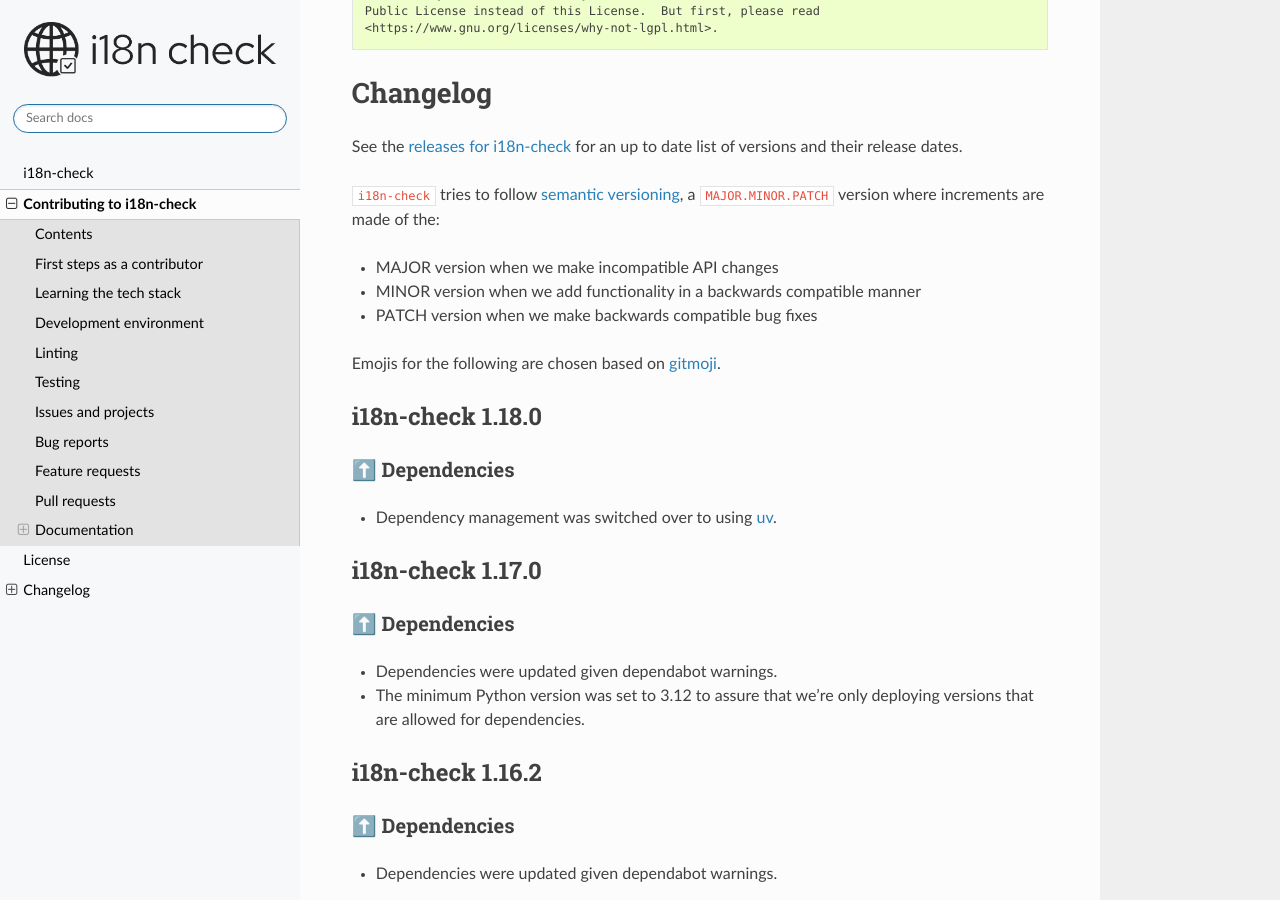
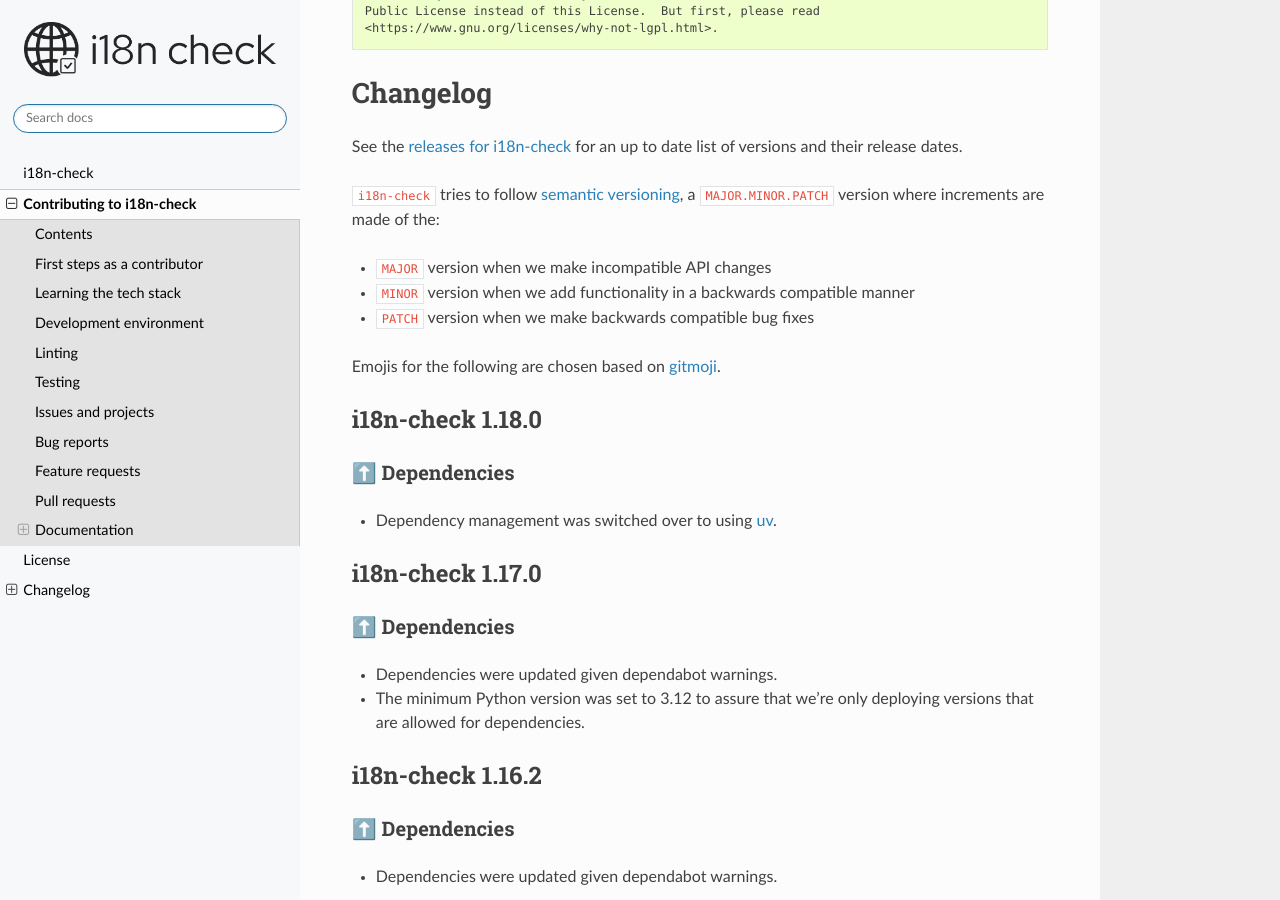
Before and after one commit to activist-org/i18n-check, a Sphinx documentation site: the page built from docs/source/notes.rst, in a window 1280 px wide and 900 px high, scrolled down 19078 px. Built offline with Sphinx 7.4.7 and the Read the Docs theme 3.1.0, drawn with Linux system fonts in a browser that asks for light colours; formulas are drawn with MathJax 3.

```diff
--- a/docs/source/_static/CHANGELOG.rst
+++ b/docs/source/_static/CHANGELOG.rst
@@ -9,9 +7,9 @@ See the `releases for i18n-check <https://github.com/activist-org/i18n-check/rel
 ``i18n-check`` tries to follow `semantic versioning <https://semver.org/>`_, a ``MAJOR.MINOR.PATCH`` version where increments are made of the:
 
 
-* MAJOR version when we make incompatible API changes
-* MINOR version when we add functionality in a backwards compatible manner
-* PATCH version when we make backwards compatible bug fixes
+* ``MAJOR`` version when we make incompatible API changes
+* ``MINOR`` version when we add functionality in a backwards compatible manner
+* ``PATCH`` version when we make backwards compatible bug fixes
 
 Emojis for the following are chosen based on `gitmoji <https://gitmoji.dev/>`_.
 
```
Also changed, not shown: other parts of docs/source/_static/CHANGELOG.rst (+0 -2 lines), 1 other file.
